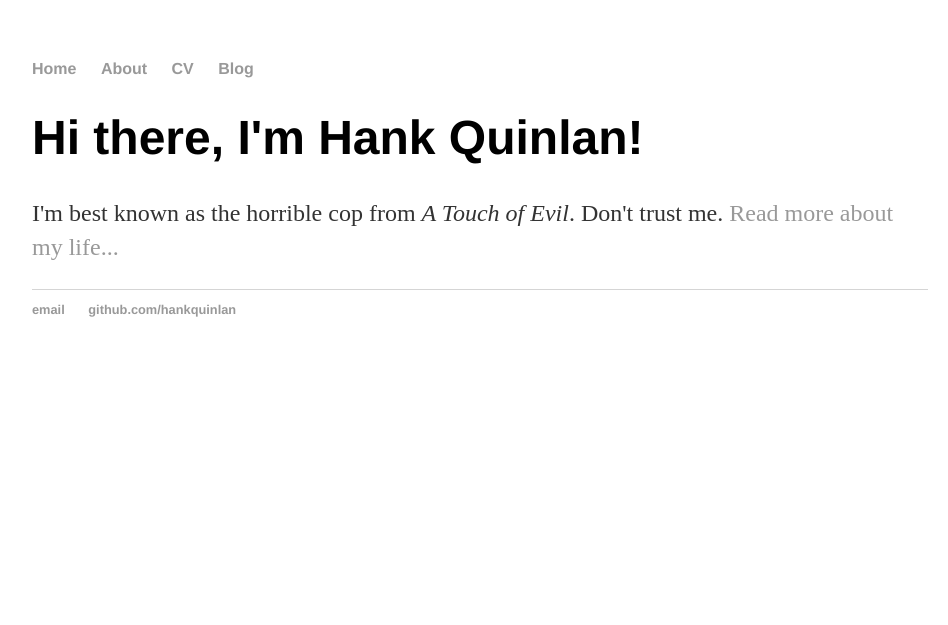
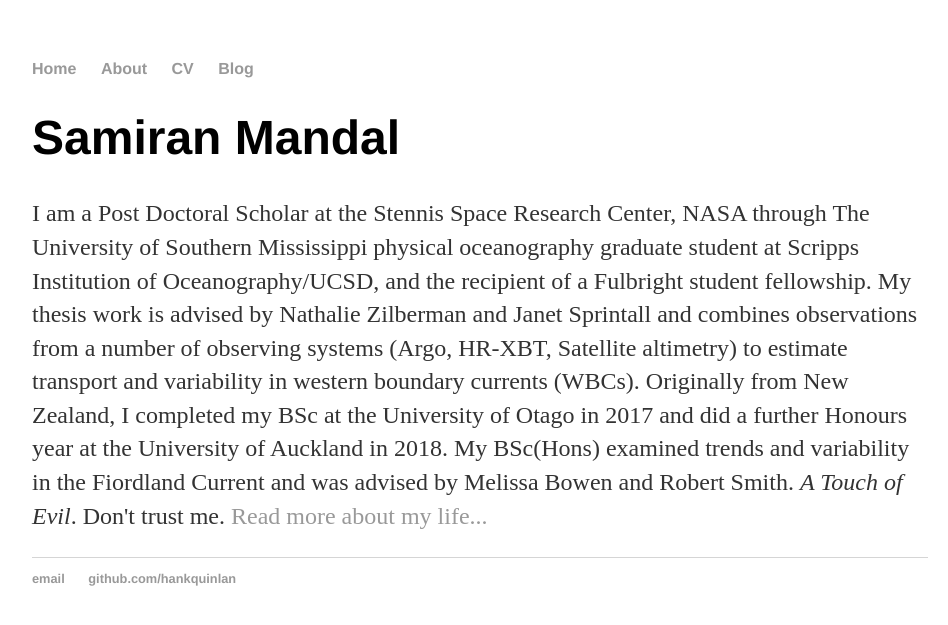
Before and after one commit to samiran1992/samiranmandal, a Jekyll site: the page built from index.html, in a window 1280 px wide. Shown: the top 625 px of the page, without its empty margins (160-1108 px from the left). Built offline with Jekyll 4.4.1, drawn with Linux system fonts in a browser that asks for light colours.

Commit message:
Update index.html

```diff
--- a/index.html
+++ b/index.html
@@ -1,9 +1,14 @@
 ---
 layout: default
-title: Hank Quinlan, Horrible Cop
+title: Samiran Mandal
 ---
 
 		<div class="blurb">
-			<h1>Hi there, I'm Hank Quinlan!</h1>
-			<p>I'm best known as the horrible cop from <em>A Touch of Evil</em>. Don't trust me. <a href="/about">Read more about my life...</a></p>
+			<h1>Samiran Mandal</h1>
+			<p>I am a Post Doctoral Scholar at the Stennis Space Research Center, NASA through The University of Southern Mississippi
+				physical oceanography graduate student at Scripps Institution of Oceanography/UCSD, and the recipient of a Fulbright student fellowship.
+
+My thesis work is advised by Nathalie Zilberman and Janet Sprintall and combines observations from a number of observing systems (Argo, HR-XBT, Satellite altimetry) to estimate transport and variability in western boundary currents (WBCs).
+
+Originally from New Zealand, I completed my BSc at the University of Otago in 2017 and did a further Honours year at the University of Auckland in 2018. My BSc(Hons) examined trends and variability in the Fiordland Current and was advised by Melissa Bowen and Robert Smith. <em>A Touch of Evil</em>. Don't trust me. <a href="/about">Read more about my life...</a></p>
 		</div>
```
